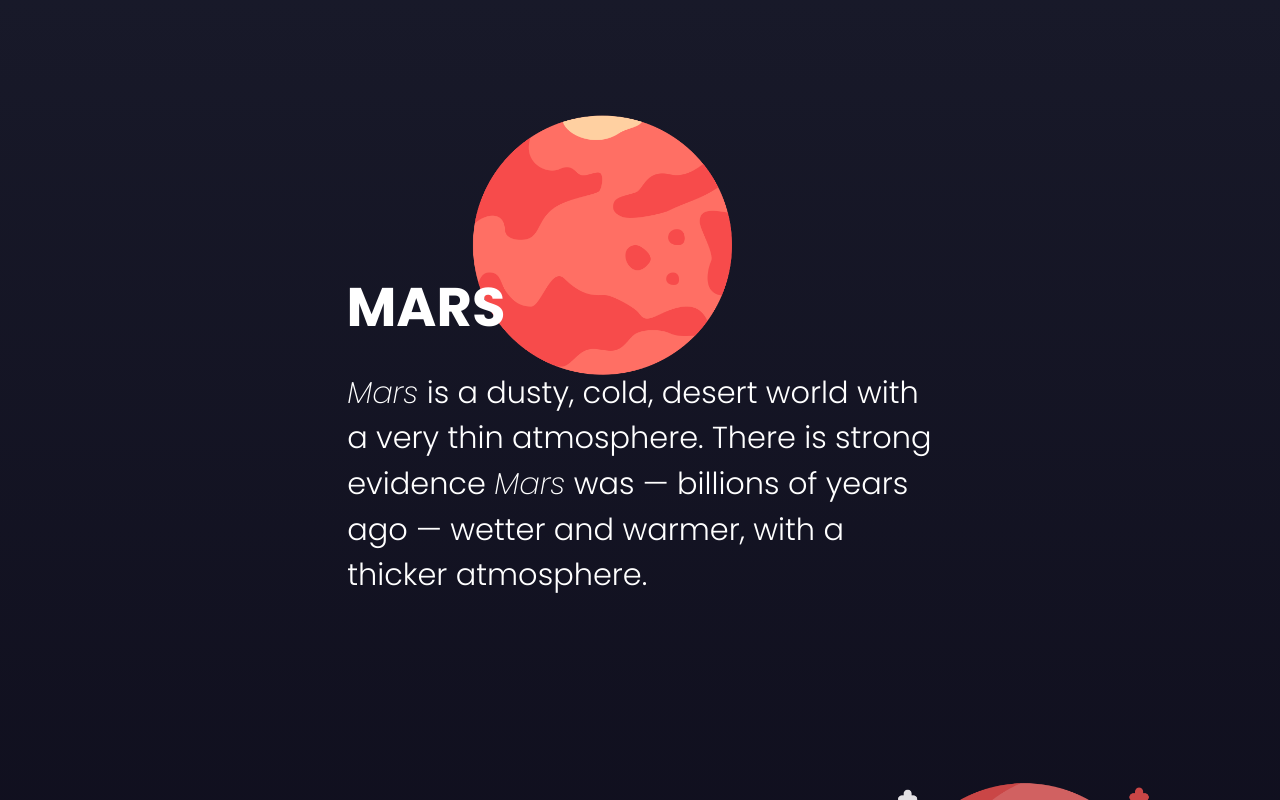
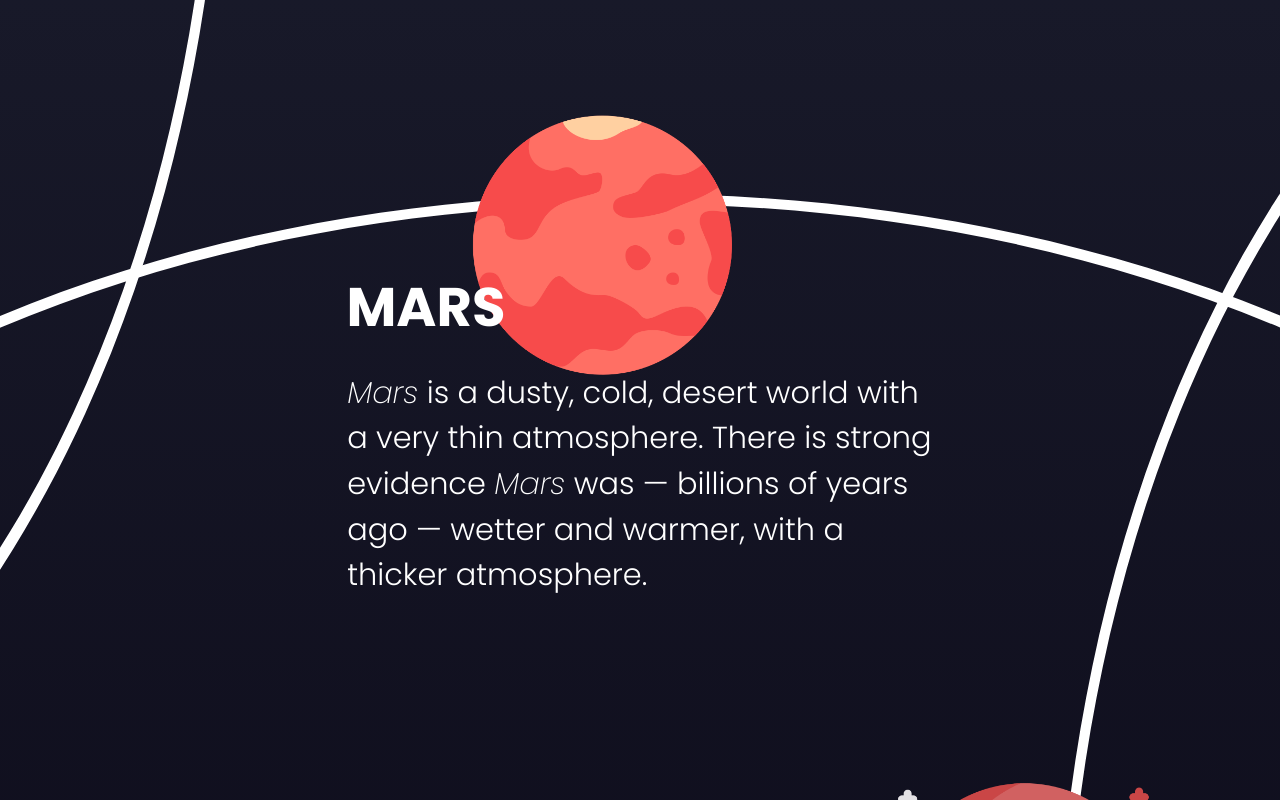
Before and after one commit to Lothering0/space-landing, a Nuxt app: page / in a window 1280 px wide. Shown: the part 4118-4918 px from the top of the page. Built offline with nearby package versions, Linux system fonts and the light colour scheme.

Commit message:
Created curves

```diff
--- a/components/Container.vue
+++ b/components/Container.vue
@@ -12,6 +12,7 @@
       </template>
     </InfoBlock>
 
+    <div class="curve mercury"></div>
     <div class="planet mercury"></div>
 
     <InfoBlock marginTop="166">
@@ -24,6 +25,7 @@
       </template>
     </InfoBlock>
 
+    <div class="curve venus"></div>
     <div class="planet venus"></div>
 
     <InfoBlock marginTop="438">
@@ -36,6 +38,7 @@
       </template>
     </InfoBlock>
 
+    <div class="curve earth"></div>
     <div class="planet earth"></div>
 
     <InfoBlock marginTop="229">
@@ -48,6 +51,7 @@
       </template>
     </InfoBlock>
 
+    <div class="curve mars"></div>
     <div class="planet mars"></div>
 
     <InfoBlock marginTop="424">
@@ -60,6 +64,7 @@
       </template>
     </InfoBlock>
 
+    <div class="curve jupiter"></div>
     <div class="planet jupiter"></div>
 
     <InfoBlock marginTop="396">
@@ -72,6 +77,7 @@
       </template>
     </InfoBlock>
 
+    <div class="curve saturn"></div>
     <div class="planet saturn"></div>
 
     <InfoBlock marginTop="463">
@@ -84,6 +90,7 @@
       </template>
     </InfoBlock>
 
+    <div class="curve uranus"></div>
     <div class="planet uranus"></div>
 
     <InfoBlock marginTop="427">
@@ -96,6 +103,7 @@
       </template>
     </InfoBlock>
 
+    <div class="curve neptune"></div>
     <div class="planet neptune"></div>
 
     <InfoBlock marginTop="438">
@@ -130,6 +138,63 @@
   height: 404px;
 }
 
+.curve {
+  position: absolute;
+
+  width: 100%;
+  height: 200px;
+
+  background-image: url('@/static/curve-horizontal.svg');
+  background-repeat: no-repeat;
+  background-size: 100%;
+}
+
+.curve.mercury {
+  margin-top: 41px;
+}
+
+.curve.venus {
+  margin-top: 221px;
+  transform: rotate(180deg);
+}
+
+.curve.earth, .curve.jupiter, .curve.uranus {
+  height: 2093px;
+  width: 281px;
+
+  background-image: url('@/static/curve-vertical.svg');
+  background-position: center;
+}
+
+.curve.earth {
+  top: 2867px;
+}
+
+.curve.mars {
+  margin-top: 333px;
+}
+
+.curve.jupiter {
+  top: 4489px;
+  right: 0;
+
+  transform: rotate(180deg);
+}
+
+.curve.saturn {
+  top: 6002px;
+
+  transform: rotate(180deg);
+}
+
+.curve.uranus {
+  top: 5958px;
+}
+
+.curve.neptune {
+  margin-top: 375px;
+}
+
 .planet {
   position: absolute;
 
@@ -137,42 +202,42 @@
   height: 336px;
 }
 
-.mercury {
+.planet.mercury {
   margin-top: -25px;
   left: 132px;
 }
 
-.venus {
+.planet.venus {
   margin-top: 229px;
   left: 856px;
 }
 
-.earth {
+.planet.earth {
   margin-top: 259px;
   left: 113px;
 }
 
-.mars {
+.planet.mars {
   margin-top: 229px;
   left: 585px;
 }
 
-.jupiter {
+.planet.jupiter {
   margin-top: 229px;
   right: 149px;
 }
 
-.saturn {
+.planet.saturn {
   margin-top: 229px;
   right: 581px;
 }
 
-.uranus {
+.planet.uranus {
   margin-top: 229px;
   left: 153px;
 }
 
-.neptune {
+.planet.neptune {
   margin-top: 229px;
   right: 570px;
 }
```
Also changed, not shown: static/curve-horizontal.svg (added), static/curve-vertical.svg (added).
